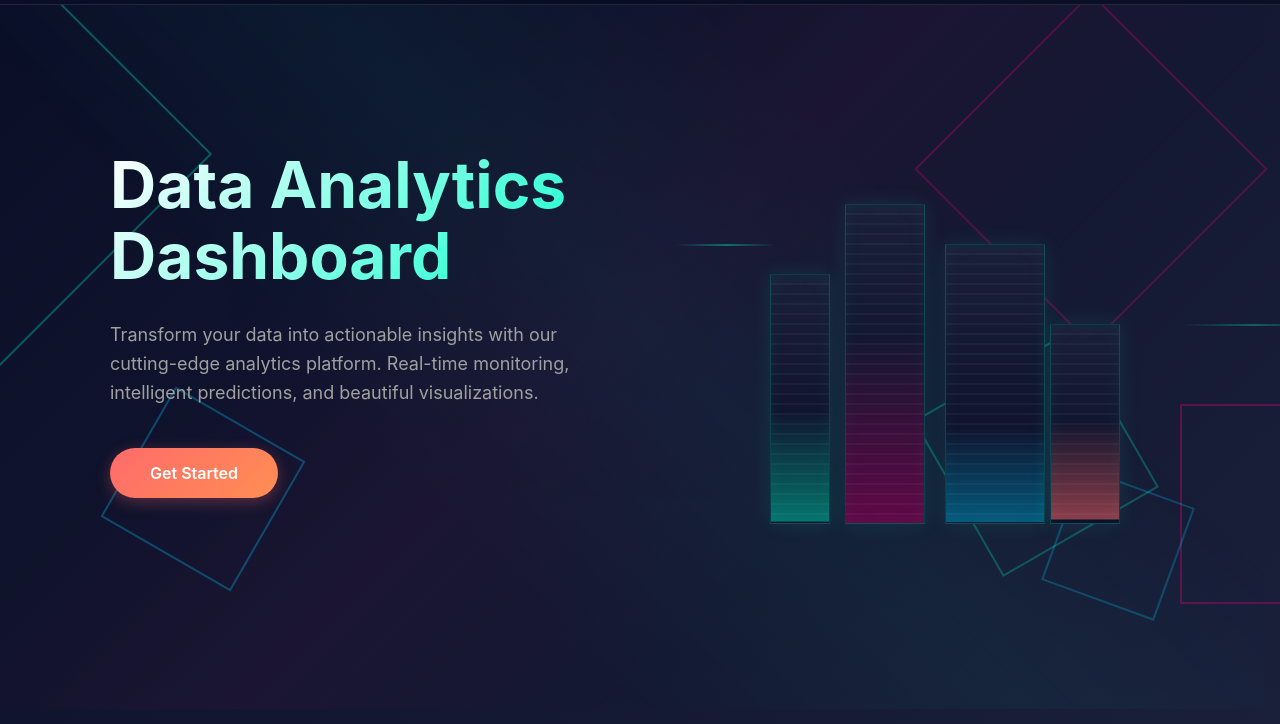
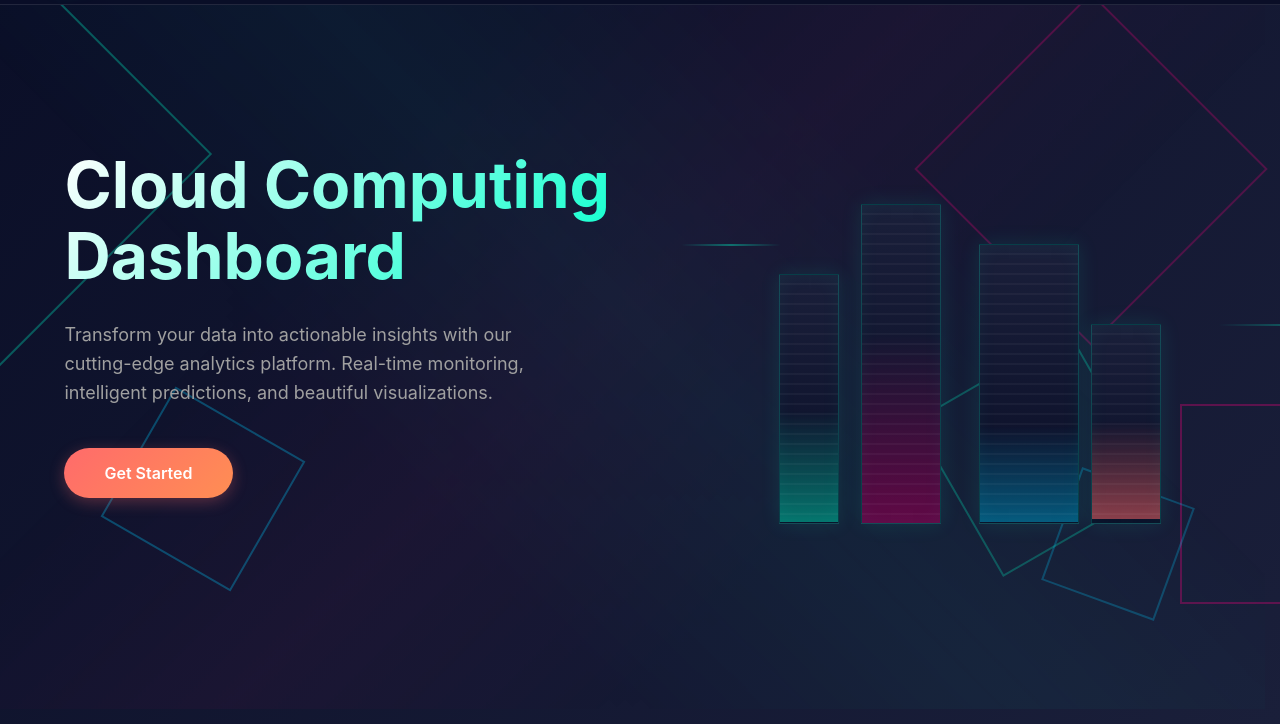
Before and after one commit to hmishra87/myrepo, a plain HTML site: page index.html in a window 1280 px wide. Shown: the part 76-800 px from the top of the page. Drawn offline with Linux system fonts and the light colour scheme.

Commit message:
my second code

```diff
--- a/index.html
+++ b/index.html
@@ -67,7 +67,7 @@ https://templatemo.com/tm-602-graph-page
 
         <div class="hero-content">
             <div class="hero-text">
-                <h1>Data Analytics<br>Dashboard</h1>
+                <h1>Cloud Computing<br>Dashboard</h1>
                 <p>Transform your data into actionable insights with our cutting-edge analytics platform. Real-time monitoring, intelligent predictions, and beautiful visualizations.</p>
                 <a href="#dashboard" class="cta-button">Get Started</a>
             </div>
```
